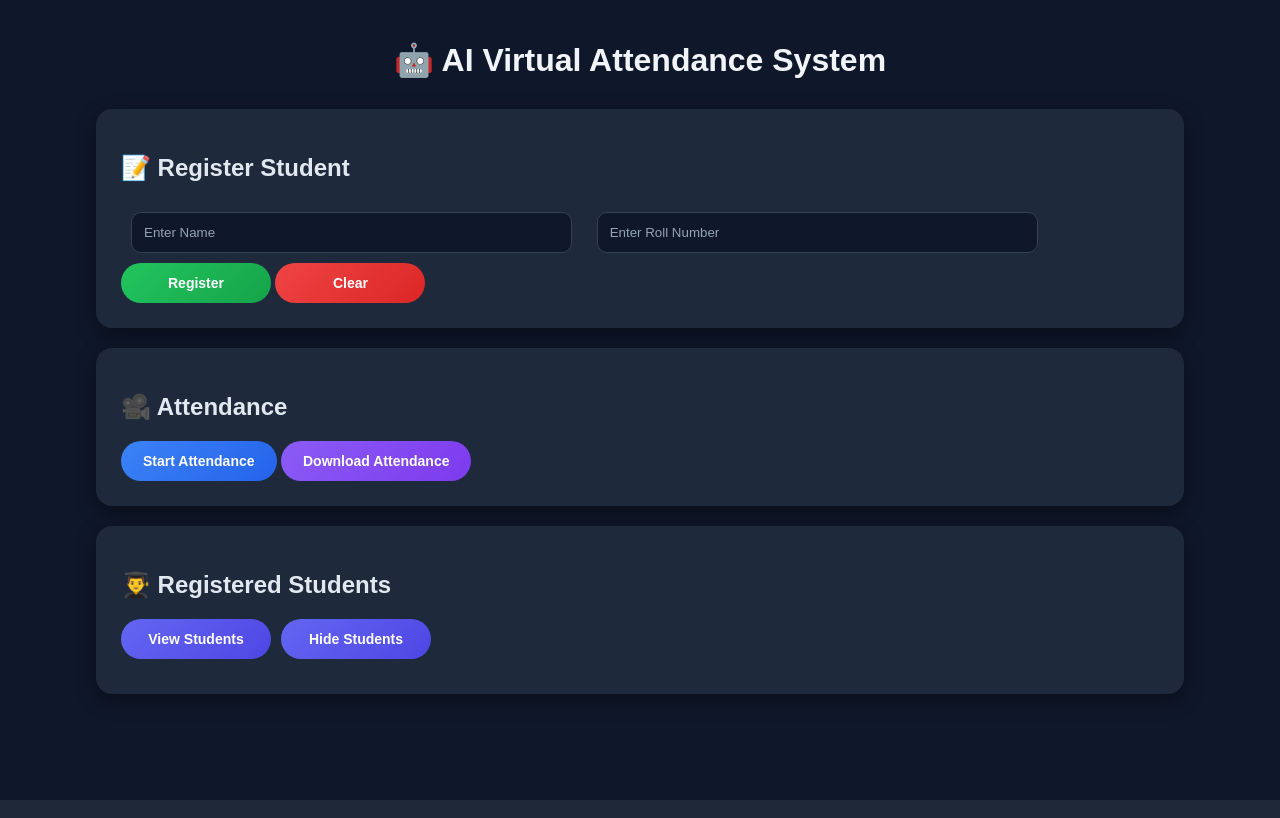
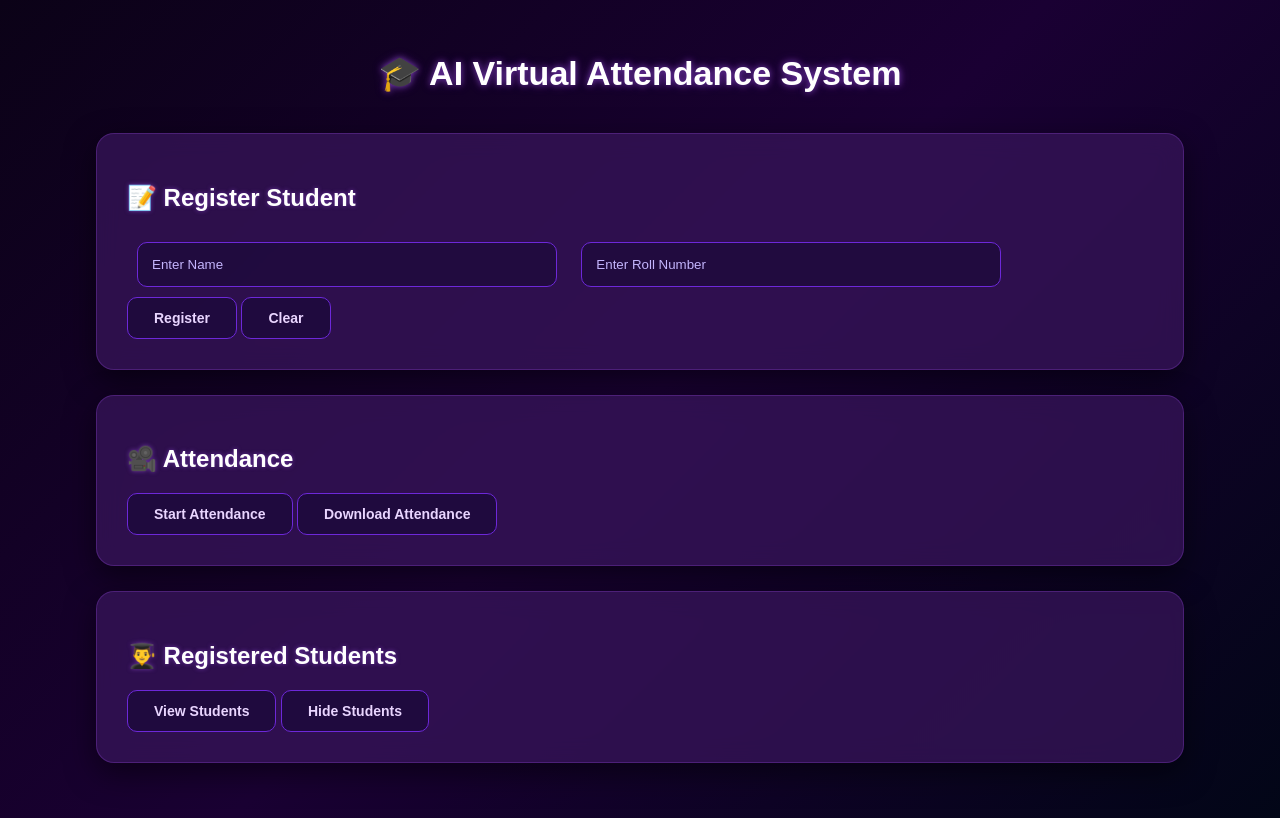
Before and after one commit to Abhay-sharma09/ai-virtual-attendence-system, a FastAPI app: page / in a window 1280 px wide. Run offline with FastAPI, Linux system fonts and the light colour scheme.

Commit message:
final ui polish

```diff
--- a/frontend/static/style.css
+++ b/frontend/static/style.css
@@ -2,150 +2,129 @@
 body {
     margin: 0;
     font-family: 'Poppins', sans-serif;
-    background: #0f172a;
+    background: linear-gradient(135deg, #0b0217, #1a0033, #020617);
+    color: #e2e8f0;
 }
 
 /* ================= CONTAINER ================= */
 .container {
     width: 85%;
     margin: auto;
-    padding: 20px;
+    padding: 30px 20px;
 }
 
-/* ================= TITLE ================= */
+/* ================= HEADINGS ================= */
 h1 {
     text-align: center;
-    color: #f1f5f9;
-    margin-bottom: 30px;
-    font-weight: 600;
+    font-size: 34px;
+    margin-bottom: 40px;
+    color: #ffffff;
+
+    text-shadow:
+        0 0 6px rgba(168, 85, 247, 0.6),
+        0 0 12px rgba(168, 85, 247, 0.3);
+}
+
+h2 {
+    color: #ffffff;
+    text-shadow: 0 0 4px rgba(168, 85, 247, 0.5);
 }
 
 /* ================= CARD ================= */
 .card {
-    background: #1e293b;
-    padding: 25px;
-    margin: 20px 0;
-    border-radius: 16px;
-    box-shadow: 0 6px 20px rgba(0,0,0,0.4);
-    color: #e2e8f0;
+    background: rgba(55, 20, 90, 0.75);
+    backdrop-filter: blur(12px);
+    padding: 30px;
+    margin: 25px 0;
+    border-radius: 18px;
+    border: 1px solid rgba(168, 85, 247, 0.25);
+    box-shadow: 0 10px 30px rgba(0,0,0,0.5);
 }
 
 /* ================= INPUT ================= */
 input {
-    width: 40%;
-    padding: 12px;
+    width: 38%;
+    padding: 14px;
     margin: 10px;
     border-radius: 10px;
-    border: 1px solid #334155;
-    background: #0f172a;
-    color: white;
-    transition: 0.2s;
+    border: 1px solid #6d28d9;
+    background: rgba(30, 10, 60, 0.8);
+    color: #f1f5f9;
 }
 
 input::placeholder {
-    color: #94a3b8;
+    color: #c4b5fd;
 }
 
 input:focus {
-    border-color: #3b82f6;
-}
-
-/* ================= BUTTON GROUP ================= */
-.btn-group {
-    display: flex;
-    gap: 10px;
-    margin-bottom: 10px;
+    border-color: #c084fc;
+    box-shadow: 0 0 6px #a855f7;
 }
 
 /* ================= BUTTON BASE ================= */
 .btn {
-    padding: 12px 22px;
-    border: none;
-    border-radius: 999px;
-    color: white;
+    padding: 12px 26px;
+    border-radius: 10px;
+    font-weight: 600;
     cursor: pointer;
-    font-weight: 600;
     font-size: 14px;
-    min-width: 150px;
     transition: all 0.25s ease;
+
+    /* 🔥 MATCH INPUT STYLE */
+    background: rgba(30, 10, 60, 0.9);
+    border: 1px solid #6d28d9;
+    color: #e9d5ff;
 }
 
-/* ================= BUTTON COLORS ================= */
+/* Hover */
+.btn:hover {
+    background: rgba(45, 15, 80, 1);
+    border-color: #a855f7;
+    color: #ffffff;
 
-/* REGISTER */
-.green {
-    background: linear-gradient(135deg, #22c55e, #16a34a);
-}
-
-/* START ATTENDANCE */
-.blue {
-    background: linear-gradient(135deg, #3b82f6, #2563eb);
-}
-
-/* DELETE / CLEAR */
-.red {
-    background: linear-gradient(135deg, #ef4444, #dc2626);
-}
-
-/* DOWNLOAD */
-.purple {
-    background: linear-gradient(135deg, #8b5cf6, #7c3aed);
-}
-
-/* VIEW / HIDE */
-.indigo {
-    background: linear-gradient(135deg, #6366f1, #4f46e5);
-}
-
-/* ================= BUTTON EFFECTS ================= */
-.btn:hover {
     transform: translateY(-2px);
-    box-shadow: 0 6px 18px rgba(0,0,0,0.4);
-    filter: brightness(1.1);
-}
-
-.btn:active {
-    transform: scale(0.96);
+    box-shadow: 0 6px 20px rgba(168, 85, 247, 0.4);
 }
 
 /* ================= TABLE ================= */
 table {
     width: 100%;
+    margin-top: 20px;
     border-collapse: collapse;
-    margin-top: 15px;
 }
 
-/* HEADER */
 thead th {
-    background: #334155;
-    color: #f1f5f9;
-    padding: 12px;
+    background: #4c1d95;
+    padding: 14px;
+    color: #ffffff;
 }
 
-/* ROW */
 tbody tr {
-    background: #1e293b;
-    border-bottom: 1px solid #334155;
+    background: rgba(55, 20, 90, 0.5);
 }
 
-/* HOVER */
 tbody tr:hover {
-    background: #334155;
+    background: #6d28d9;
 }
 
-/* CELL */
 td, th {
-    padding: 12px;
+    padding: 14px;
     text-align: center;
+    color: #ffffff;
 }
 
-/* PARTITION */
-td:first-child, th:first-child {
-    border-right: 1px solid #475569;
+/* ================= TEXT ================= */
+p {
+    color: #ddd6fe;
+    font-weight: 600;
 }
 
-/* TEXT */
-p {
-    color: #cbd5f5;
-    font-weight: bold;
+/* ================= SCROLLBAR ================= */
+::-webkit-scrollbar {
+    width: 8px;
 }
+
+::-webkit-scrollbar-thumb {
+    background: #6d28d9;
+    border-radius: 10px;
+}
--- a/frontend/templates/index.html
+++ b/frontend/templates/index.html
@@ -9,7 +9,7 @@
 
 <div class="container">
 
-    <h1>🤖 AI Virtual Attendance System</h1>
+    <h1>🎓 AI Virtual Attendance System</h1>
 
     <!-- ================= REGISTER ================= -->
     <div class="card">
```
Also changed, not shown: 1 other file.
